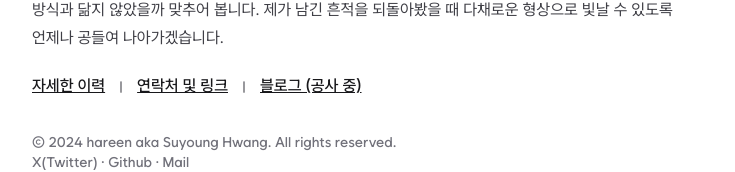
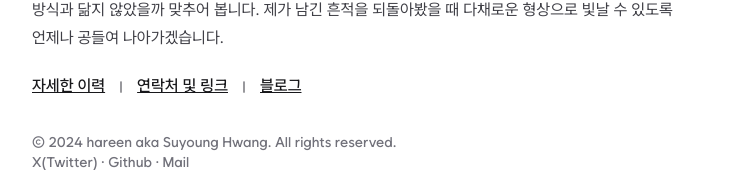
Before and after one commit to hareeen/hareen.io, a Next.js app: page / in a window 1280 px wide. Shown: the part 572-744 px from the top of the page, without its empty margins (272-1007 px from the left). Built offline with nearby package versions, Linux system fonts and the light colour scheme.

Commit message:
chore: remove 'under construction' in main page

```diff
--- a/src/app/page.tsx
+++ b/src/app/page.tsx
@@ -15,7 +15,7 @@ export default function Home() {
           <DividerVerticalIcon className="inline w-4 h-4" />
           <Link href="/links">연락처 및 링크</Link>
           <DividerVerticalIcon className="inline w-4 h-4" />
-          <Link href="/b">블로그 (공사 중)</Link>
+          <Link href="/b">블로그</Link>
         </p>
       </ProseArticle>
     </MainLayout>
```
